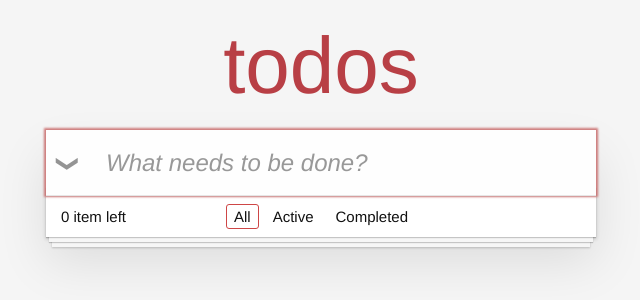
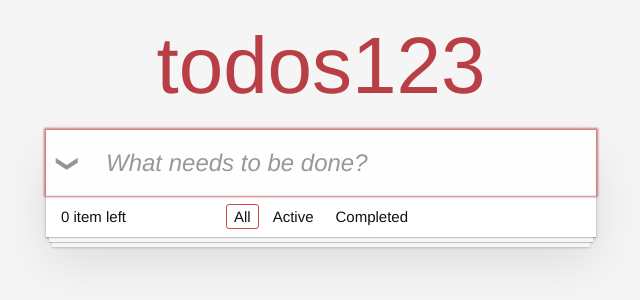
Before and after one commit to joinHit/vue2-test-demo, a Vue app: page / in a window 1280 px wide. Shown: the top 300 px of the page, without its empty margins (319-959 px from the left). Built offline with nearby package versions, Linux system fonts and the light colour scheme.

Commit message:
调试17

```diff
--- a/src/components/TodoApp/TodoHeader.vue
+++ b/src/components/TodoApp/TodoHeader.vue
@@ -1,6 +1,6 @@
 <template>
   <header class="header">
-    <h1>todos</h1>
+    <h1>todos123</h1>
     <input
       class="new-todo"
       placeholder="What needs to be done?"
```
Also changed, not shown: 1 other file (tests, documents, lock files or other folders).
